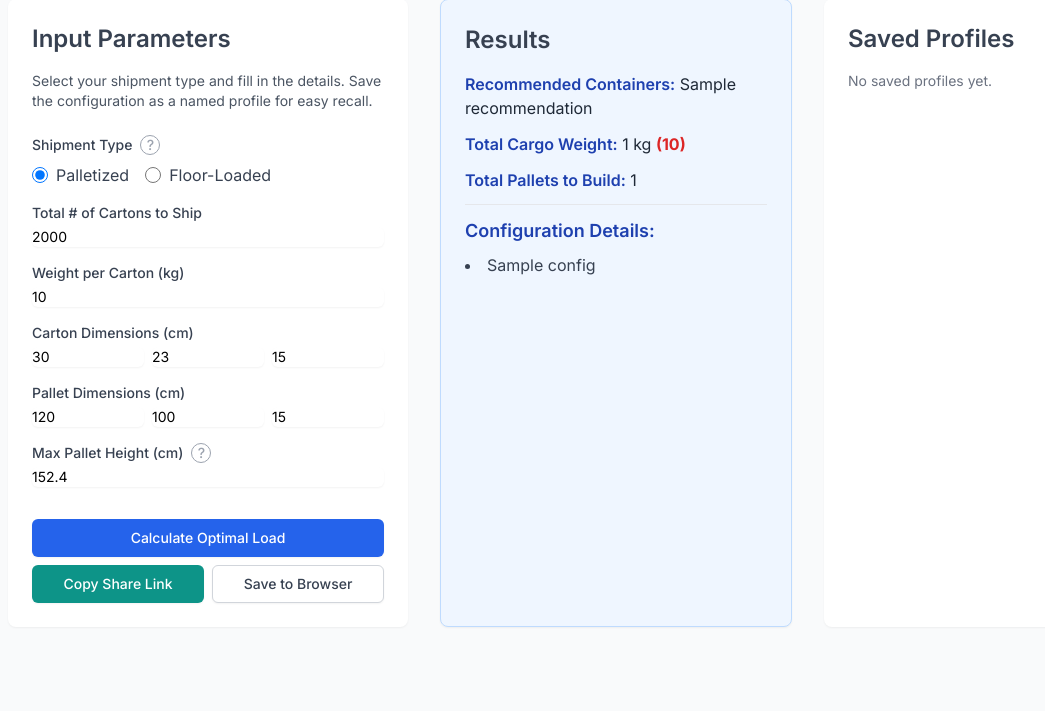
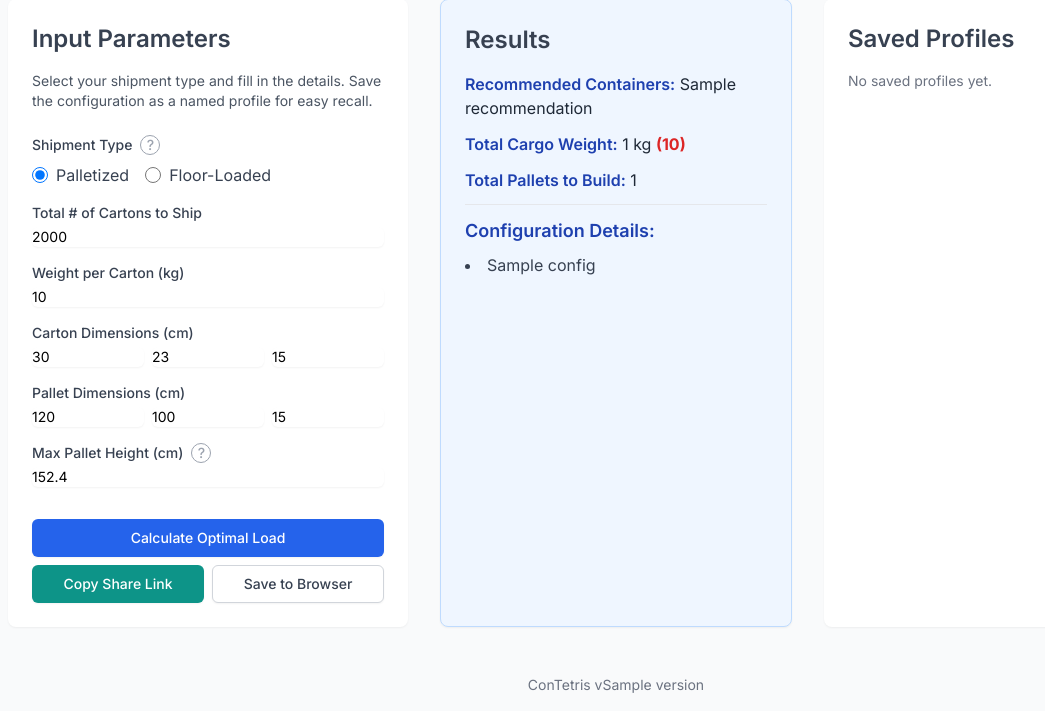
Before and after one commit to ToddE/CargoBee, a Flask app: template templates/index.html in a window 1280 px wide. Shown: the part 138-849 px from the top of the page, without its empty margins (24-1069 px from the left). Before the commit the page ends 765 px from the top, so only its background shows below. Run offline with Flask 3, Linux system fonts and the light colour scheme; the template is opened without the code that fills it: most values are stand-ins (such as "Sample title", 1, 10 or a date in 2020); some libraries are stand-ins or nearby versions.

Commit message:
updates for versioning support

```diff
--- a/app.py
+++ b/app.py
@@ -1,7 +1,12 @@
 import math
 from flask import Flask, render_template, request
+import os
 
 app = Flask(__name__)
+
+# ---Read version from an environment variable ---
+# Defaults to '1.0.0' if the variable isn't set (for local development)
+APP_VERSION = os.getenv('APP_VERSION', '0.0.1-local')
 
 # Constants
 ROAD_WEIGHT_LIMIT_KG = 19950
@@ -155,12 +160,13 @@ def home():
             else:
                 final_results['weight_status'] = "OK"
 
-            return render_template('index.html', containers=CONTAINERS, results=final_results, form_inputs=form_inputs)
+            return render_template('index.html', containers=CONTAINERS, results=final_results, form_inputs=form_inputs, version=APP_VERSION)
 
         except Exception as e:
-            return render_template('index.html', containers=CONTAINERS, error=f"Calculation Error: {e}", form_inputs=form_inputs)
+            return render_template('index.html', containers=CONTAINERS, error=f"Calculation Error: {e}", form_inputs=form_inputs, version=APP_VERSION)
 
-    return render_template('index.html', containers=CONTAINERS, form_inputs=request.args)
+    return render_template('index.html', containers=CONTAINERS, form_inputs=request.args, version=APP_VERSION)
+
 
 if __name__ == '__main__':
     app.run(debug=True)
--- a/templates/index.html
+++ b/templates/index.html
@@ -135,6 +135,10 @@
         </div>
     </div>
 
+    <footer class="text-center py-4">
+        <p class="text-sm text-gray-500">ConTetris v{{ version }}</p>
+    </footer>
+
     <script>
         // All JavaScript is unchanged and correct
         const inputIds = [ 'total_cartons', 'carton_weight', 'carton_l', 'carton_w', 'carton_h', 'pallet_l', 'pallet_w', 'pallet_h', 'max_pallet_h' ];
```
Also changed, not shown: .github/workflows/deployRender.yml (added).
